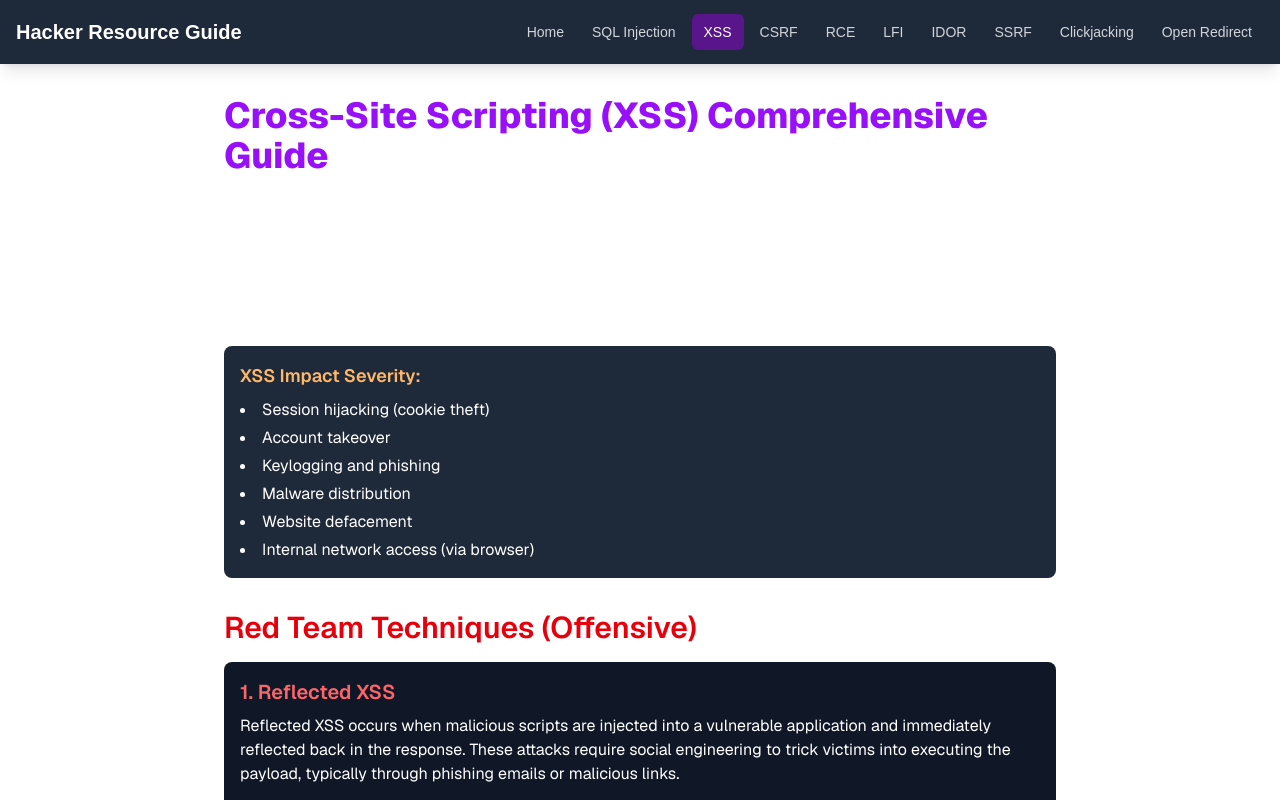
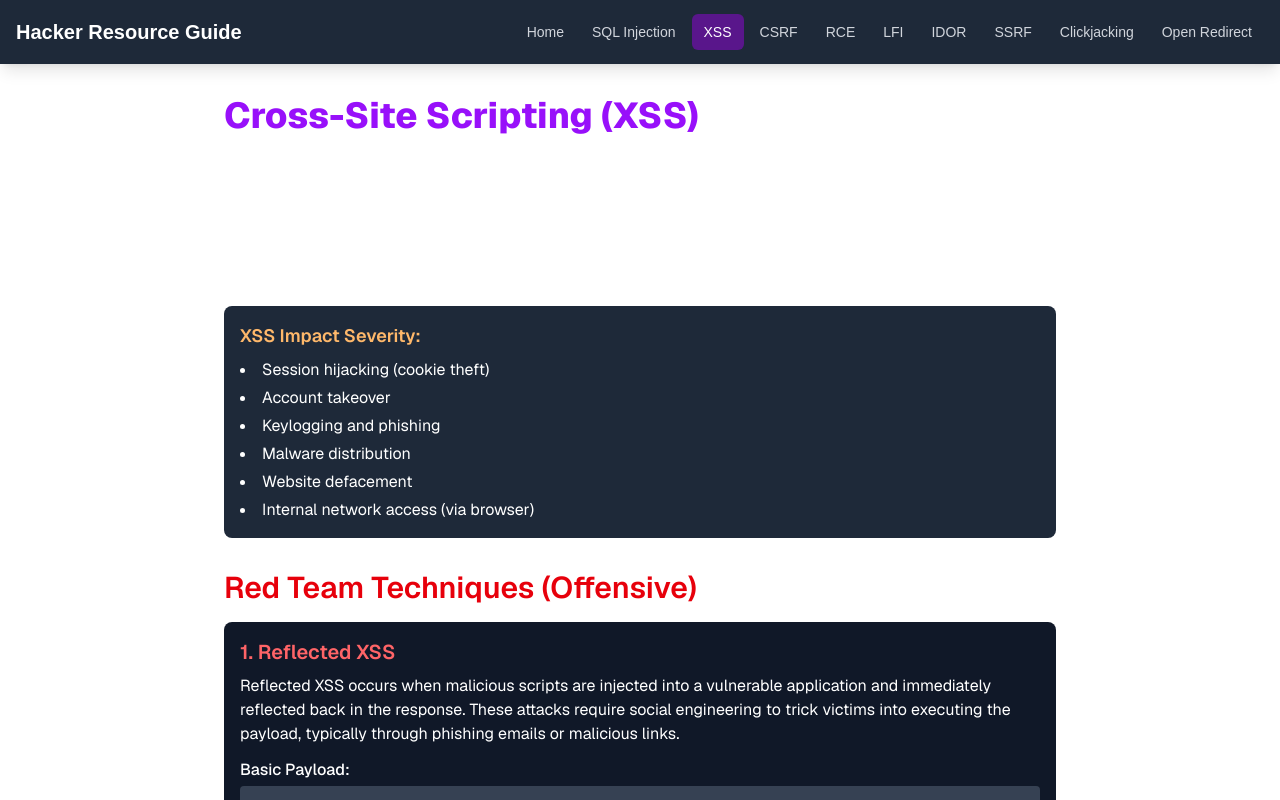
Before and after one commit to AnonAmosAdmn/HackingResourcesGuide, a Next.js app: page /xss in a window 1280 px wide. Shown: the top 800 px of the page. Built offline with nearby package versions, Linux system fonts and the light colour scheme.

Commit message:
Update page.tsx

```diff
--- a/app/xss/page.tsx
+++ b/app/xss/page.tsx
@@ -7,7 +7,7 @@ export default function XSSPage() {
 
 
     <main className="p-8 max-w-4xl mx-auto font-sans text-white">
-      <h1 className="text-4xl font-extrabold mb-8 text-purple-600">Cross-Site Scripting (XSS) Comprehensive Guide</h1>
+      <h1 className="text-4xl font-extrabold mb-8 text-purple-600">Cross-Site Scripting (XSS)</h1>
 
 
 
```
